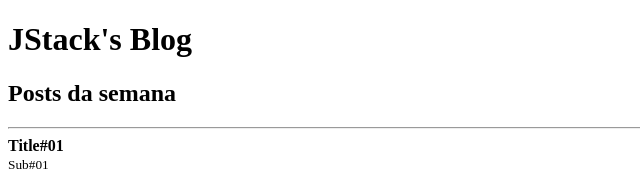
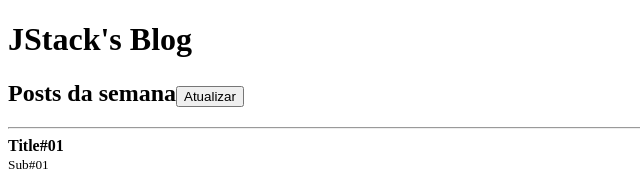
Before and after one commit to luizguiilherme/Estudos, a React app in the folder Cursos/JStack/react-fundamentos/: page / in a window 1280 px wide. Shown: the top 171 px of the page, without its empty margins (0-640 px from the left). Built offline with nearby package versions, Linux system fonts and the light colour scheme.

Commit message:
React State

```diff
--- a/Cursos/JStack/react-fundamentos/src/App.js
+++ b/Cursos/JStack/react-fundamentos/src/App.js
@@ -1,28 +1,46 @@
-import React from "react";
+import React, {useState} from "react";
 import Post from "./Post";
 import Header from "./Header";
 
-const posts = [
-  {title: 'Title#01', subtitle: 'Sub#01', likes: 20},
-  {title: 'Title#02', subtitle: 'Sub#02', likes: 10},
-  {title: 'Title#03', subtitle: 'Sub#02', likes: 50},
-]
+
 
 // Render -> Renderizar
 // Props -> Propriedades
 function App(){
+  const [posts, setPosts] = useState([
+    {id: Math.random(), title: 'Title#01', subtitle: 'Sub#01', likes: 20},
+    {id: Math.random(), title: 'Title#02', subtitle: 'Sub#02', likes: 10},
+    {id: Math.random(), title: 'Title#03', subtitle: 'Sub#02', likes: 50},
+  ]);
+
+  function handleRefresh(){
+    setTimeout(() => {
+      setPosts((prevState) => [
+        ...prevState,
+       {
+        id: Math.random(),
+        title: `Title#0${prevState.length + 1}`,
+        subtitle: `Sub#0${prevState.length + 1}`,
+        likes: 50
+       },
+      ]);
+    }, 2000)
+  }
   return (
     // Formas de usar o react Fragments(<React.Fragments></React.Fragments>, <Fragments></Fragments> ou <></>)
     <>
 
       <Header>
-        <h2>Posts da semana</h2>
+        <h2>
+          Posts da semana
+          <button onClick={handleRefresh} >Atualizar</button>
+          </h2>
       </ Header>
       <hr />
 
       {posts.map(post => (
         <Post
-          key={post.title}
+          key={post.id}
           likes ={post.likes}
           post={{
             title: post.title,
```
